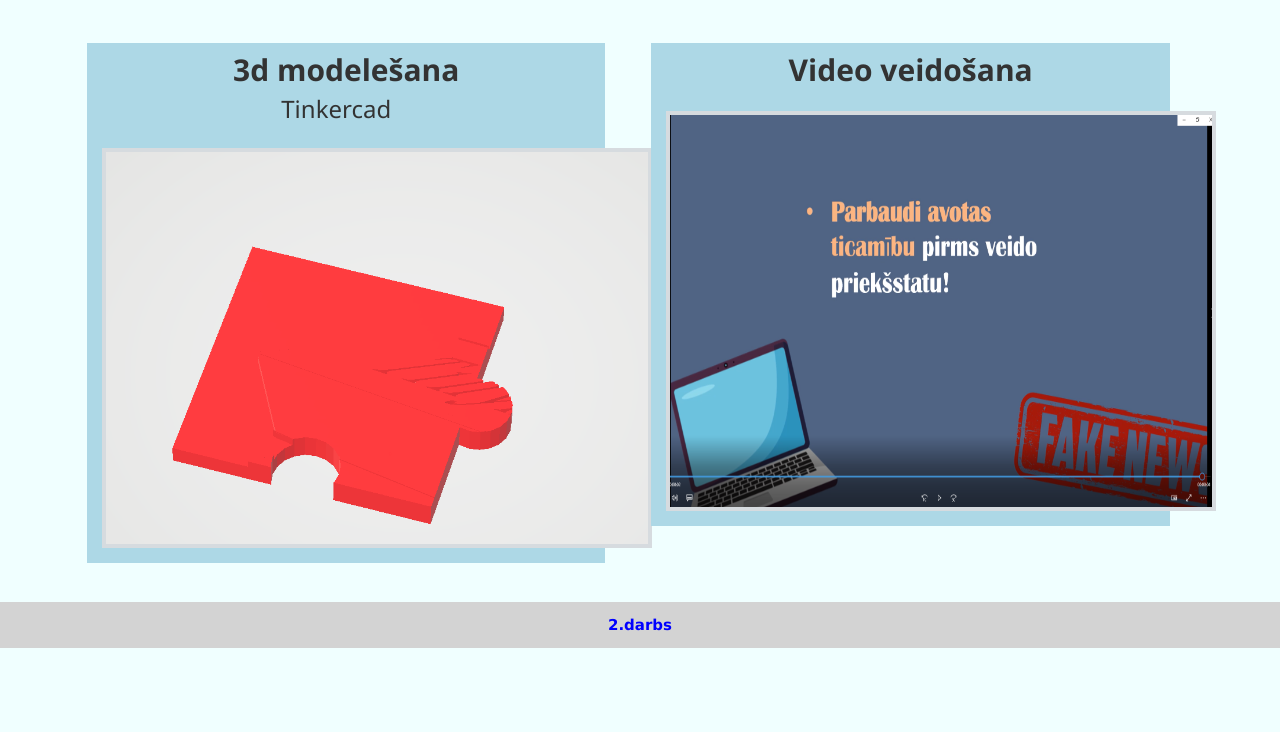
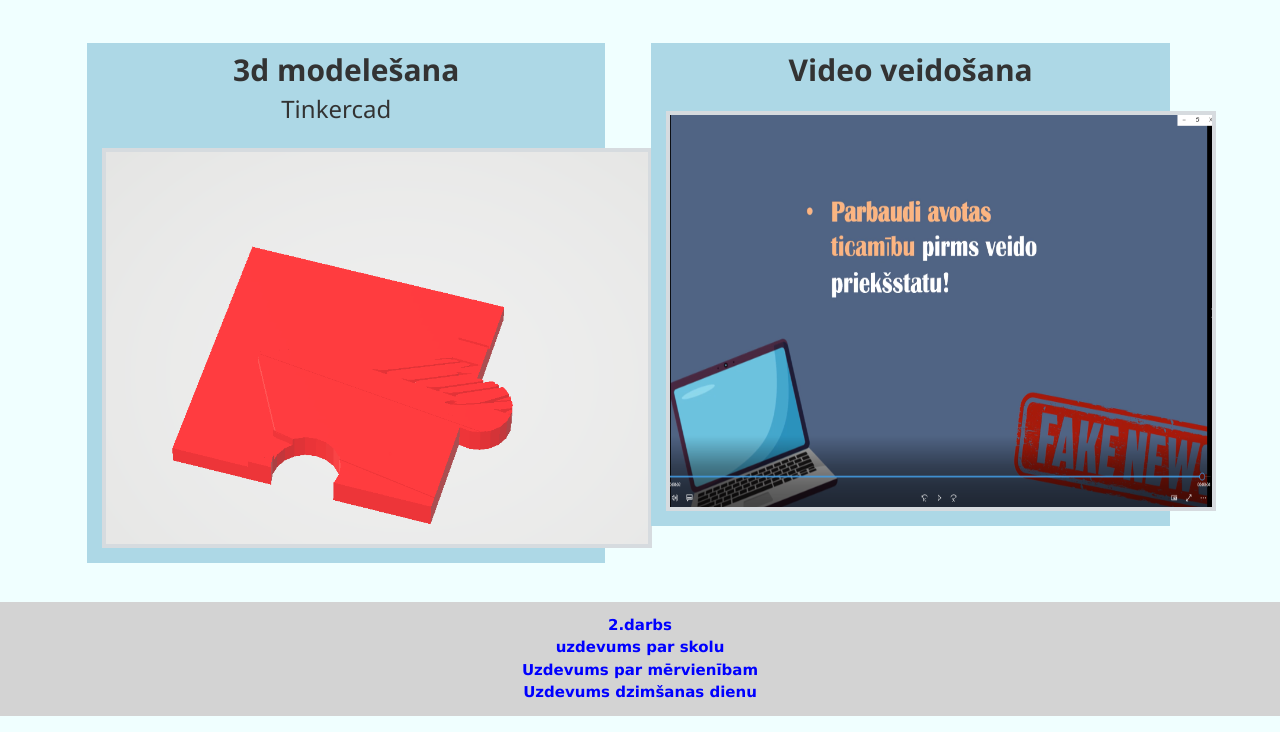
Before and after one commit to Roman08-08/datorika, a plain HTML site: page index.html in a window 1280 px wide. Shown: the part 2852-3584 px from the top of the page. Before the commit the page ends 3516 px from the top, so only its background shows below. Drawn offline with nearby package versions, Linux system fonts and the light colour scheme.

Commit message:
Update index.html

```diff
--- a/index.html
+++ b/index.html
@@ -98,7 +98,10 @@ Click nbfs://nbhost/SystemFileSystem/Templates/Other/html.html to edit this temp
             </div>
         </div>
         <div class="w3-panel w3-padding-large" style="width:100%; background-color: lightgray;">
-            <a href="otrais.html" target="_blank" style="color: blue;"><b>2.darbs</b></a>
+            <a href="otrais.html" target="_blank" style="color: blue;"><b>2.darbs</b></a><br>
+            <a href="skola.html" style="color: blue;"><b>uzdevums par skolu</b></a><br>
+            <a href="mervienibas.html" style="color: blue;"><b>Uzdevums par mērvienībam</b></a><br>
+            <a href="dzd.html" style="color: blue;"><b>Uzdevums dzimšanas dienu</b></a>
         </div>
     </body>
 </html>
```
